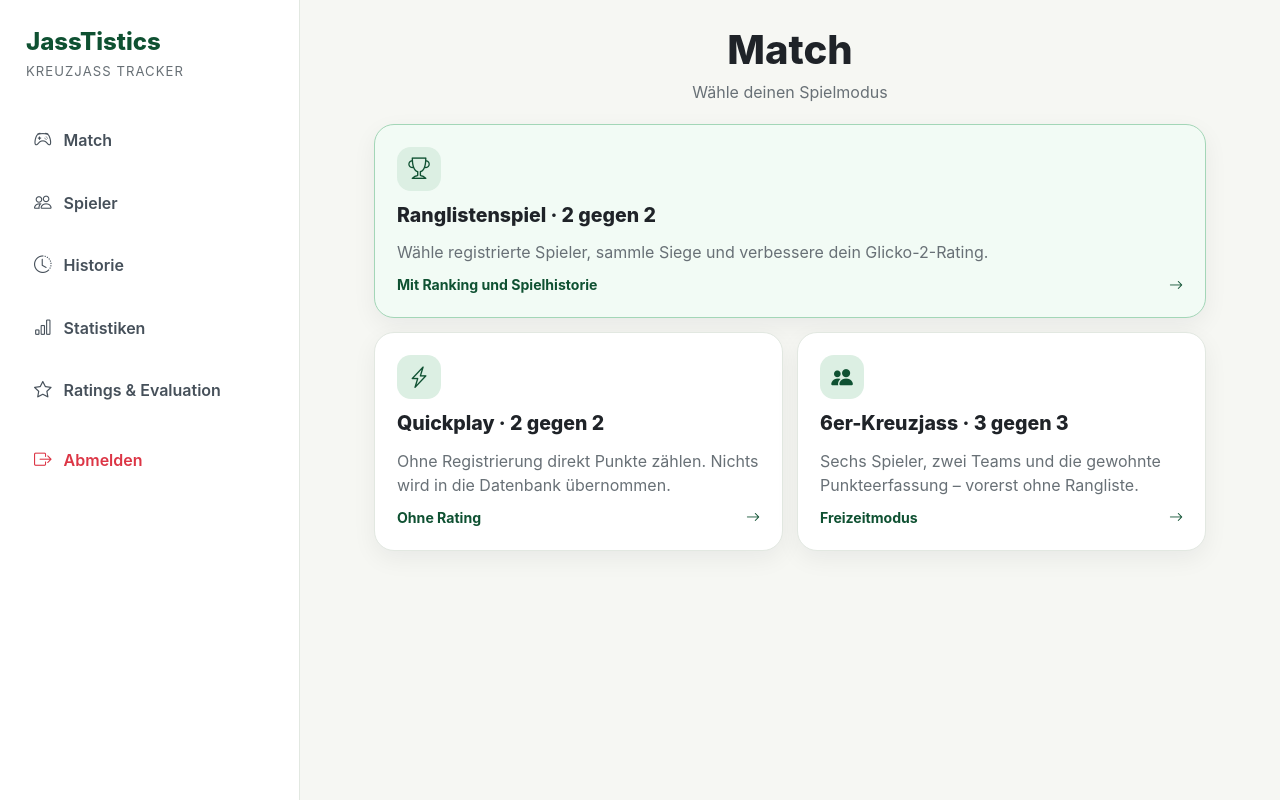
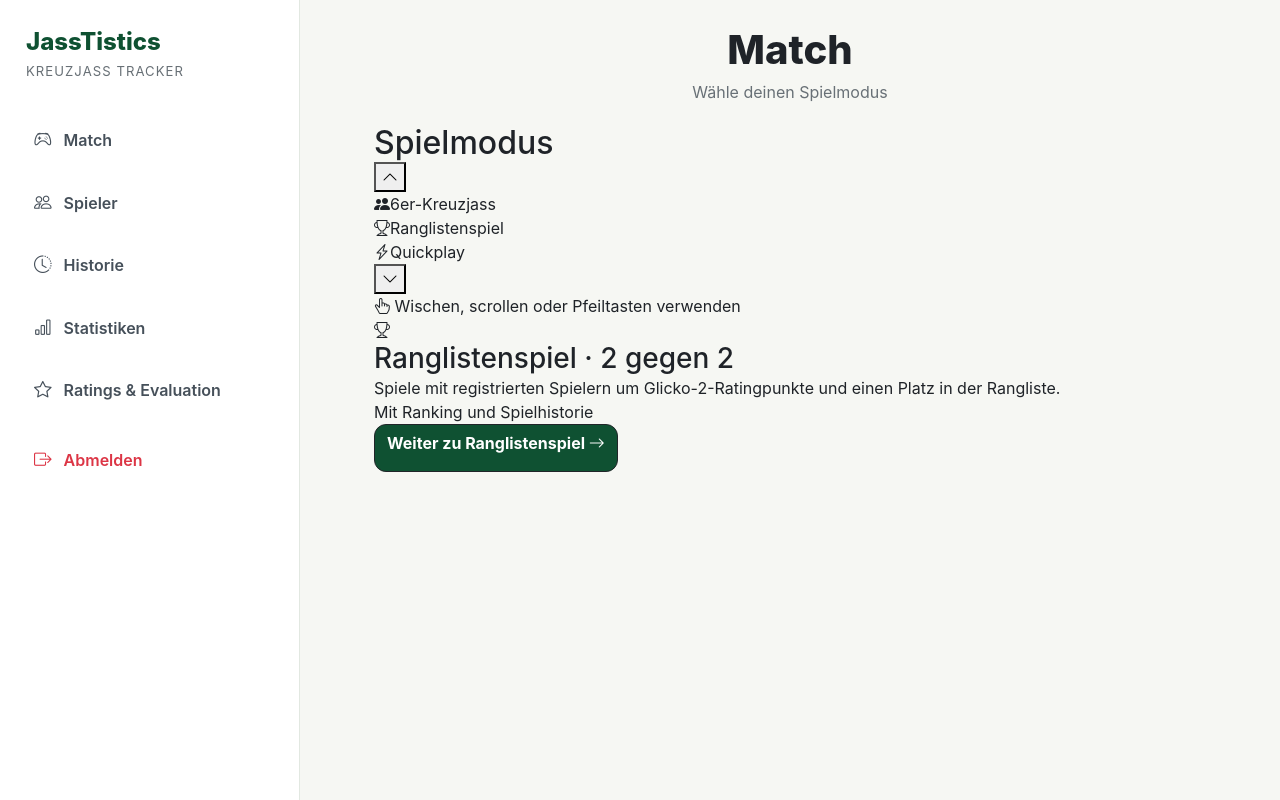
Before and after one commit to MarcBOESCH/Bachelorarbeit-WebApp, a Flask app: template templates/home.html in a window 1280 px wide. Run offline with Flask 3, Linux system fonts and the light colour scheme; the template is opened without the code that fills it, so the values that code supplies are empty; the visitor is signed in with stand-in values (Sample User, id 1); parts of the project's set-up code (start-up, migrations or seed data) failed here and were passed over.

Commit message:
Add centered swipeable game-mode wheel to match chooser

```diff
--- /dev/null
+++ b/static/js/pages/home.js
@@ -0,0 +1,155 @@
+/* iPhone-inspired game mode wheel: one centered selection, no DB effects. */
+function wrapModeIndex(value, length) {
+    return ((value % length) + length) % length;
+}
+
+function createGameModes(wheel) {
+    return [
+        {
+            name: "Ranglistenspiel",
+            size: "2 gegen 2",
+            icon: "bi-trophy",
+            description: "Spiele mit registrierten Spielern um Glicko-2-Ratingpunkte und einen Platz in der Rangliste.",
+            meta: "Mit Ranking und Spielhistorie",
+            url: wheel.dataset.rankedUrl
+        },
+        {
+            name: "Quickplay",
+            size: "2 gegen 2",
+            icon: "bi-lightning-charge",
+            description: "Direkt Punkte erfassen, ohne Spieler oder Teams anzulegen. Das Spiel wird nicht gespeichert.",
+            meta: "Ohne Rating und Historie",
+            url: wheel.dataset.quickplayUrl
+        },
+        {
+            name: "6er-Kreuzjass",
+            size: "3 gegen 3",
+            icon: "bi-people-fill",
+            description: "Sechs Spieler in zwei Dreierteams – mit der gewohnten Punkteerfassung und ohne Rangliste.",
+            meta: "Freizeitmodus ohne Rating",
+            url: wheel.dataset.sixPlayerUrl
+        }
+    ];
+}
+
+function initModePicker() {
+    const wheel = document.getElementById("mode-wheel");
+    if (!wheel) return;
+
+    const modes = createGameModes(wheel);
+    const previous = document.getElementById("mode-wheel-previous");
+    const current = document.getElementById("mode-wheel-current");
+    const next = document.getElementById("mode-wheel-next");
+    const description = document.getElementById("mode-details-description");
+    const title = document.getElementById("mode-details-title");
+    const meta = document.getElementById("mode-details-meta");
+    const icon = document.getElementById("mode-details-icon");
+    const start = document.getElementById("mode-start");
+
+    let selected = 0;
+    let startY = null;
+    let pointerId = null;
+    let ignoreClick = false;
+    let lastWheelAt = 0;
+
+    function fillOption(node, mode, active) {
+        node.replaceChildren();
+        const symbol = document.createElement("i");
+        symbol.className = `bi ${mode.icon}`;
+        symbol.setAttribute("aria-hidden", "true");
+        const label = document.createElement("span");
+        label.textContent = mode.name;
+        node.append(symbol, label);
+        node.setAttribute("aria-selected", active ? "true" : "false");
+        node.setAttribute("aria-label", `${mode.name}, ${mode.size}`);
+    }
+
+    function renderSelection() {
+        const mode = modes[selected];
+        fillOption(previous, modes[wrapModeIndex(selected - 1, modes.length)], false);
+        fillOption(current, mode, true);
+        fillOption(next, modes[wrapModeIndex(selected + 1, modes.length)], false);
+
+        title.replaceChildren(document.createTextNode(`${mode.name} `));
+        const size = document.createElement("span");
+        size.textContent = `· ${mode.size}`;
+        title.append(size);
+        description.textContent = mode.description;
+        meta.textContent = mode.meta;
+
+        icon.replaceChildren();
+        const symbol = document.createElement("i");
+        symbol.className = `bi ${mode.icon}`;
+        icon.append(symbol);
+        start.href = mode.url;
+        start.replaceChildren(document.createTextNode(`Weiter zu ${mode.name} `));
+        const arrow = document.createElement("i");
+        arrow.className = "bi bi-arrow-right";
+        arrow.setAttribute("aria-hidden", "true");
+        start.append(arrow);
+    }
+
+    function selectMode(index) {
+        selected = wrapModeIndex(index, modes.length);
+        renderSelection();
+    }
+
+    document.getElementById("mode-previous").addEventListener("click", () => selectMode(selected - 1));
+    document.getElementById("mode-next").addEventListener("click", () => selectMode(selected + 1));
+
+    previous.addEventListener("click", () => {
+        if (!ignoreClick) selectMode(selected - 1);
+    });
+    next.addEventListener("click", () => {
+        if (!ignoreClick) selectMode(selected + 1);
+    });
+
+    wheel.addEventListener("keydown", event => {
+        const key = event.key;
+        if (key === "ArrowUp" || key === "PageUp") selectMode(selected - 1);
+        else if (key === "ArrowDown" || key === "PageDown") selectMode(selected + 1);
+        else if (key === "Home") selectMode(0);
+        else if (key === "End") selectMode(modes.length - 1);
+        else if (key === "Enter" || key === " ") {
+            window.location.assign(modes[selected].url);
+        } else return;
+        event.preventDefault();
+    });
+
+    wheel.addEventListener("wheel", event => {
+        // Scroll over the picker changes a single selection; never scrolls the page.
+        event.preventDefault();
+        const now = Date.now();
+        if (Math.abs(event.deltaY) < 4 || now - lastWheelAt < 220) return;
+        lastWheelAt = now;
+        selectMode(selected + (event.deltaY > 0 ? 1 : -1));
+    }, {passive: false});
+
+    wheel.addEventListener("pointerdown", event => {
+        if (event.pointerType === "mouse" && event.button !== 0) return;
+        startY = event.clientY;
+        pointerId = event.pointerId;
+    });
+
+    wheel.addEventListener("pointerup", event => {
+        if (startY === null || event.pointerId !== pointerId) return;
+        const deltaY = event.clientY - startY;
+        startY = null;
+        pointerId = null;
+        if (Math.abs(deltaY) < 26) return;
+
+        // Finger upwards moves the item below into the highlighted center.
+        selectMode(selected + (deltaY < 0 ? 1 : -1));
+        ignoreClick = true;
+        window.setTimeout(() => { ignoreClick = false; }, 60);
+    });
+
+    wheel.addEventListener("pointercancel", () => {
+        startY = null;
+        pointerId = null;
+    });
+
+    renderSelection();
+}
+
+document.addEventListener("DOMContentLoaded", initModePicker);
--- a/templates/home.html
+++ b/templates/home.html
@@ -5,24 +5,77 @@
     <h1>Match</h1>
     <p>Wähle deinen Spielmodus</p>
 </section>
-<div class="game-mode-grid section-spacing">
-    <a class="game-mode-card featured" href="{{ url_for('matches.player_selection_page') }}">
-        <span class="mode-icon"><i class="bi bi-trophy"></i></span>
-        <span class="mode-title">Ranglistenspiel · 2 gegen 2</span>
-        <span class="mode-description">Wähle registrierte Spieler, sammle Siege und verbessere dein Glicko-2-Rating.</span>
-        <span class="mode-foot">Mit Ranking und Spielhistorie <i class="bi bi-arrow-right"></i></span>
+
+<section class="mode-chooser" aria-labelledby="mode-chooser-heading">
+    <h2 id="mode-chooser-heading" class="mode-chooser-heading">Spielmodus</h2>
+    <div class="mode-wheel-layout">
+        <button id="mode-previous" type="button" class="mode-wheel-arrow"
+                aria-label="Vorheriger Spielmodus" aria-controls="mode-wheel">
+            <i class="bi bi-chevron-up" aria-hidden="true"></i>
+        </button>
+
+        <div id="mode-wheel" class="mode-wheel" role="listbox" tabindex="0"
+             aria-label="Spielmodus auswählen"
+             aria-describedby="mode-wheel-hint"
+             aria-activedescendant="mode-wheel-current"
+             data-ranked-url="{{ url_for('matches.player_selection_page') }}"
+             data-quickplay-url="{{ url_for('free_play.quickplay_page') }}"
+             data-six-player-url="{{ url_for('free_play.six_player_page') }}">
+            <div class="mode-wheel-selection-band" aria-hidden="true"></div>
+            <div id="mode-wheel-previous" class="mode-wheel-option mode-wheel-neighbor"
+                 role="option" aria-selected="false">
+                <i class="bi bi-people-fill" aria-hidden="true"></i>
+                <span>6er-Kreuzjass</span>
+            </div>
+            <div id="mode-wheel-current" class="mode-wheel-option mode-wheel-active"
+                 role="option" aria-selected="true">
+                <i class="bi bi-trophy" aria-hidden="true"></i>
+                <span>Ranglistenspiel</span>
+            </div>
+            <div id="mode-wheel-next" class="mode-wheel-option mode-wheel-neighbor"
+                 role="option" aria-selected="false">
+                <i class="bi bi-lightning-charge" aria-hidden="true"></i>
+                <span>Quickplay</span>
+            </div>
+        </div>
+
+        <button id="mode-next" type="button" class="mode-wheel-arrow"
+                aria-label="Nächster Spielmodus" aria-controls="mode-wheel">
+            <i class="bi bi-chevron-down" aria-hidden="true"></i>
+        </button>
+    </div>
+    <p id="mode-wheel-hint" class="mode-wheel-hint">
+        <i class="bi bi-hand-index-thumb" aria-hidden="true"></i>
+        Wischen, scrollen oder Pfeiltasten verwenden
+    </p>
+
+    <div class="mode-selection-details" aria-live="polite" aria-atomic="true">
+        <span id="mode-details-icon" class="mode-selection-icon" aria-hidden="true">
+            <i class="bi bi-trophy"></i>
+        </span>
+        <h3 id="mode-details-title">Ranglistenspiel <span>· 2 gegen 2</span></h3>
+        <p id="mode-details-description">Spiele mit registrierten Spielern um Glicko-2-Ratingpunkte und einen Platz in der Rangliste.</p>
+        <p id="mode-details-meta" class="mode-details-meta">
+            <i class="bi bi-check-circle" aria-hidden="true"></i> Mit Ranking und Spielhistorie
+        </p>
+    </div>
+
+    <a id="mode-start" class="btn btn-dark mode-start-btn"
+       href="{{ url_for('matches.player_selection_page') }}">
+        Weiter zum Ranglistenspiel <i class="bi bi-arrow-right" aria-hidden="true"></i>
     </a>
-    <a class="game-mode-card" href="{{ url_for('free_play.quickplay_page') }}">
-        <span class="mode-icon"><i class="bi bi-lightning-charge"></i></span>
-        <span class="mode-title">Quickplay · 2 gegen 2</span>
-        <span class="mode-description">Ohne Registrierung direkt Punkte zählen. Nichts wird in die Datenbank übernommen.</span>
-        <span class="mode-foot">Ohne Rating <i class="bi bi-arrow-right"></i></span>
-    </a>
-    <a class="game-mode-card" href="{{ url_for('free_play.six_player_page') }}">
-        <span class="mode-icon"><i class="bi bi-people-fill"></i></span>
-        <span class="mode-title">6er-Kreuzjass · 3 gegen 3</span>
-        <span class="mode-description">Sechs Spieler, zwei Teams und die gewohnte Punkteerfassung – vorerst ohne Rangliste.</span>
-        <span class="mode-foot">Freizeitmodus <i class="bi bi-arrow-right"></i></span>
-    </a>
-</div>
+
+    <noscript>
+        <div class="mode-noscript">
+            <p>Ohne JavaScript kannst du den Modus direkt auswählen:</p>
+            <a href="{{ url_for('matches.player_selection_page') }}">Ranglistenspiel</a>
+            <a href="{{ url_for('free_play.quickplay_page') }}">Quickplay</a>
+            <a href="{{ url_for('free_play.six_player_page') }}">6er-Kreuzjass</a>
+        </div>
+    </noscript>
+</section>
 {% endblock %}
+
+{% block page_scripts %}
+    <script src="{{ static_url('js/pages/home.js') }}"></script>
+{% endblock %}
```
